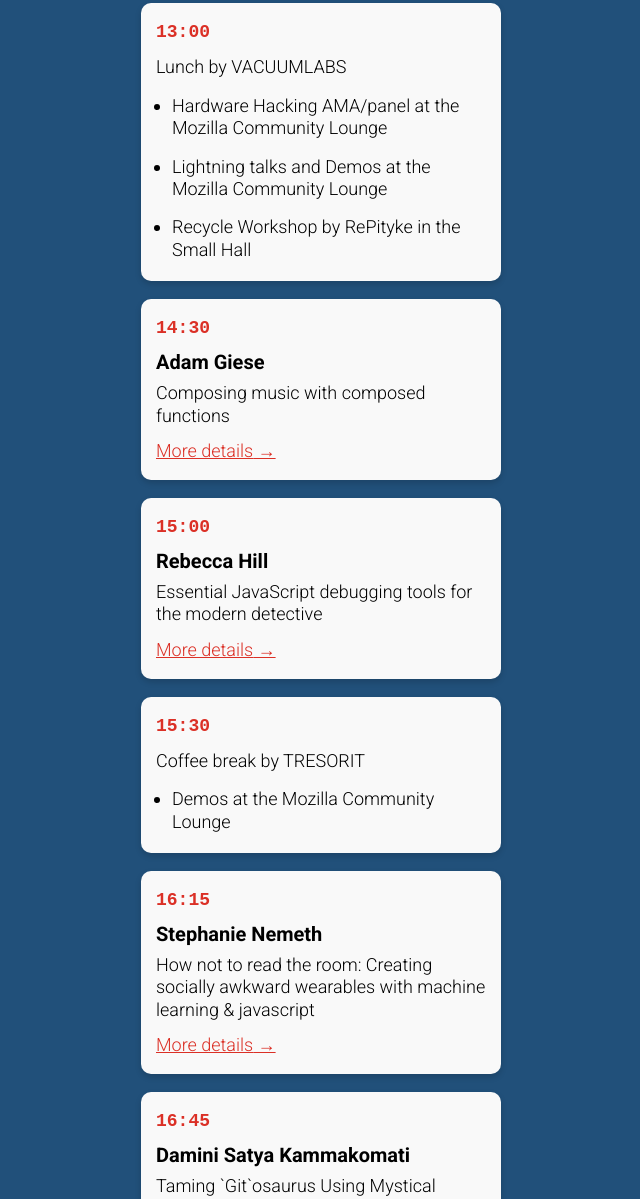
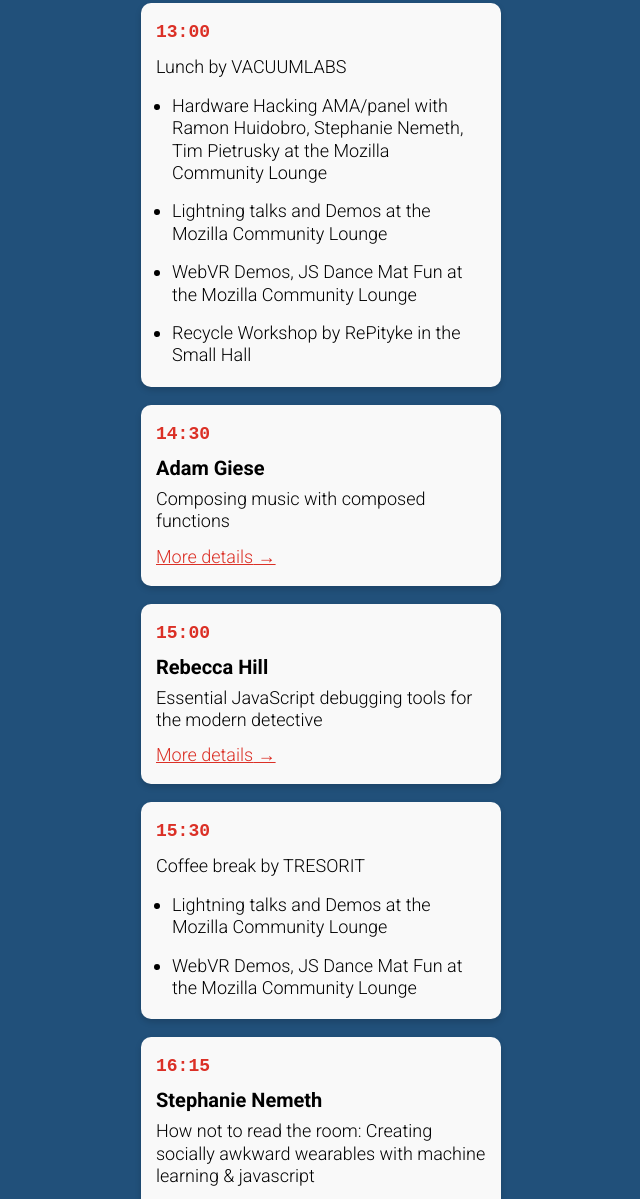
Before and after one commit to JSConfBp/jsconfbp-2019-booklet, a Gatsby site: page / in a window 1280 px wide. Shown: the part 1551-2750 px from the top of the page, without its empty margins (99-739 px from the left). Built offline with nearby package versions, Linux system fonts and the light colour scheme; Gatsby itself is replaced by a stand-in of ours.

Commit message:
Update schedule.js

```diff
--- a/schedule.js
+++ b/schedule.js
@@ -9,7 +9,7 @@ module.exports = {
 		'1120': {
 			title: 'Coffee break by TRESORIT',
 			activities: [
-				'Mozilla Minutes AMA/panel about MDN at the Mozilla Community Lounge',
+				'Mozilla Minutes AMA/panel about MDN with Ali Spivak at the Mozilla Community Lounge',
 				'Recycle Workshop by RePityke in the Small Hall'
 			]
 		},
@@ -18,8 +18,9 @@ module.exports = {
 		'1300': {
 			title: 'Lunch by VACUUMLABS',
 			activities: [
-				'Hardware Hacking AMA/panel at the Mozilla Community Lounge',
+				'Hardware Hacking AMA/panel with Ramon Huidobro, Stephanie Nemeth, Tim Pietrusky at the Mozilla Community Lounge',
 				'Lightning talks and Demos at the Mozilla Community Lounge',
+				'WebVR Demos, JS Dance Mat Fun at the Mozilla Community Lounge',
 				'Recycle Workshop by RePityke in the Small Hall'
 			]
 		},
@@ -28,7 +29,8 @@ module.exports = {
 		'1530': {
 			title: 'Coffee break by TRESORIT',
 			activities: [
-				'Demos at the Mozilla Community Lounge',
+				'Lightning talks and Demos at the Mozilla Community Lounge',
+				'WebVR Demos, JS Dance Mat Fun at the Mozilla Community Lounge',
 			]
 		},
 		'1615': 'stephanie_nemeth',
@@ -51,7 +53,7 @@ module.exports = {
 		'1130': {
 			title: 'Coffee break by TRESORIT',
 			activities: [
-				'Mozilla Minutes (AMA/panel) aboout DevTools at the Mozilla Community Lounge',
+				'Mozilla Minutes (AMA/panel) aboout DevTools with Hui Jing Chen at the Mozilla Community Lounge',
 				'Recycle Workshop by RePityke in the Small Hall'
 			]
 		},
@@ -60,8 +62,9 @@ module.exports = {
 		'1315': {
 			title: 'Lunch by VACUUMLABS',
 			activities: [
-				'WebAssembly AMA/panel at the Mozilla Community Lounge',
-				'Lightning talks and Demos at the Mozilla Community Lounge',
+				'Futuristic Web AMA/panel with Surma, Isa Silveira, Charlie Gerard at the Mozilla Community Lounge',
+				'Lightning talks at the Mozilla Community Lounge',
+				'WebVR Demos, JS Dance Mat Fun at the Mozilla Community Lounge',
 				'Recycle Workshop by RePityke in the Small Hall'
 			]
 		},
@@ -70,7 +73,8 @@ module.exports = {
 		'1545': {
 			title: 'Coffee break by TRESORIT',
 			activities: [
-				'Demos at the Mozilla Community Lounge',
+				'Lightning talks at the Mozilla Community Lounge',
+				'WebVR Demos, JS Dance Mat Fun at the Mozilla Community Lounge',
 				'Recycle Workshop by RePityke in the Small Hall',
 			]
 		},
```
